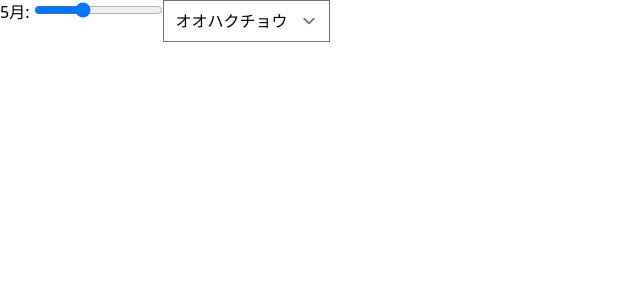
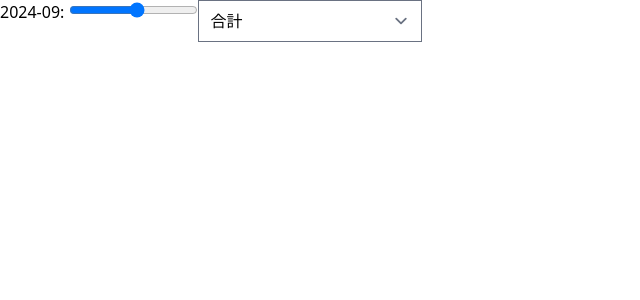
Before and after one commit to nenoi0810/wataridori-map, a SvelteKit app: page / in a window 1280 px wide. Shown: the top 300 px of the page, without its empty margins (0-640 px from the left). Built offline with nearby package versions, Linux system fonts and the light colour scheme.

Commit message:
feat:月別の観測羽数を地図上に表示する基本実装

```diff
--- a/package.json
+++ b/package.json
@@ -21,6 +21,7 @@
 		"@tailwindcss/forms": "^0.5.9",
 		"@tailwindcss/typography": "^0.5.15",
 		"@tailwindcss/vite": "^4.0.0",
+		"@types/papaparse": "^5.3.16",
 		"prettier": "^3.4.2",
 		"prettier-plugin-svelte": "^3.3.3",
 		"prettier-plugin-tailwindcss": "^0.6.11",
@@ -30,5 +31,8 @@
 		"tailwindcss": "^4.0.0",
 		"typescript": "^5.0.0",
 		"vite": "^6.2.6"
+	},
+	"dependencies": {
+		"papaparse": "^5.5.3"
 	}
 }
--- /dev/null
+++ b/src/lib/loadcsv.ts
@@ -0,0 +1,99 @@
+import Papa from 'papaparse';
+import observe02 from './observe02.csv?raw';
+
+// 月別データの型定義
+interface MonthlyData {
+	[year_month: string]: {
+		[species: string]: number;
+	};
+}
+
+// CSVデータを月別に整形する関数
+function transformToMonthlyData(csvString: string): MonthlyData {
+	const result: MonthlyData = {};
+
+	const csvData = Papa.parse(csvString, {
+		header: true,
+		skipEmptyLines: true
+	});
+
+	if (!csvData.data || csvData.data.length === 0) {
+		return result;
+	}
+
+	const rows = csvData.data as any[];
+	const headers = Object.keys(rows[0]);
+
+	// 日付の列を抽出（name以外の列）
+	const dateColumns = headers.filter((header) => header !== 'name' && header.includes('/'));
+
+	rows.forEach((row: any) => {
+		if (!row.name) return;
+
+		// 種名から【】部分を除去してクリーンアップ
+		const cleanSpeciesName = row.name.replace(/\s*【.*?】\s*/, '').trim();
+
+		dateColumns.forEach((dateCol) => {
+			const value = row[dateCol];
+			if (value && value !== '' && !isNaN(Number(value))) {
+				// 日付から年月を抽出（例: "2024/09/03" -> "2024-09"）
+				const dateParts = dateCol.split('/');
+				if (dateParts.length >= 2) {
+					const yearMonth = `${dateParts[0]}-${dateParts[1].padStart(2, '0')}`;
+
+					// 月別データの初期化
+					if (!result[yearMonth]) {
+						result[yearMonth] = {};
+					}
+
+					// 同じ種の複数の観測データがある場合は合計する
+					if (result[yearMonth][cleanSpeciesName]) {
+						result[yearMonth][cleanSpeciesName] += Number(value);
+					} else {
+						result[yearMonth][cleanSpeciesName] = Number(value);
+					}
+
+					// 月別の全種類のカウントの合計値
+					if (!result[yearMonth]['total']) {
+						result[yearMonth]['total'] = 0;
+					}
+					result[yearMonth]['total'] += Number(value);
+				}
+			}
+		});
+	});
+
+	return result;
+}
+
+// 利用可能な鳥の種族リストを取得する関数
+function getSpeciesList(csvString: string): string[] {
+	const csvData = Papa.parse(csvString, {
+		header: true,
+		skipEmptyLines: true
+	});
+
+	if (!csvData.data || csvData.data.length === 0) {
+		return [];
+	}
+
+	const rows = csvData.data as any[];
+	const species = rows
+		.map((row: any) => {
+			if (!row.name) return null;
+			// 種名から【】部分を除去してクリーンアップ
+			return row.name.replace(/\s*【.*?】\s*/, '').trim();
+		})
+		.filter((name): name is string => name !== null && name !== '');
+
+	// 重複を除去してソート
+	return [...new Set(species)].sort();
+}
+
+const observationData = {
+	'2': transformToMonthlyData(observe02)
+};
+
+const speciesList = getSpeciesList(observe02);
+
+export { observationData, speciesList };
--- a/src/lib/observation.json
+++ b/src/lib/observation.json
@@ -3,23 +3,23 @@
 "name": "observation",
 "crs": { "type": "name", "properties": { "name": "urn:ogc:def:crs:OGC:1.3:CRS84" } },
 "features": [
-{ "type": "Feature", "properties": { "name": "浜頓別クッチャロ湖\n", "id": 1 }, "geometry": { "type": "Point", "coordinates": [ 142.329396643589803, 45.135507600205408 ] } },
+{ "type": "Feature", "properties": { "name": "浜頓別クッチャロ湖", "id": 1 }, "geometry": { "type": "Point", "coordinates": [ 142.329396643589803, 45.135507600205408 ] } },
 { "type": "Feature", "properties": { "name": "宮島沼", "id": 2 }, "geometry": { "type": "Point", "coordinates": [ 141.713270065447404, 43.332341563665487 ] } },
 { "type": "Feature", "properties": { "name": "ウトナイ湖", "id": 3 }, "geometry": { "type": "Point", "coordinates": [ 141.707678758185693, 42.698652936985027 ] } },
-{ "type": "Feature", "properties": { "name": "濤沸湖\n", "id": 4 }, "geometry": { "type": "Point", "coordinates": [ 144.401496847987858, 43.93458318274493 ] } },
-{ "type": "Feature", "properties": { "name": "野付半島・野付湾\n", "id": 5 }, "geometry": { "type": "Point", "coordinates": [ 145.248566454191888, 43.583406151531733 ] } },
+{ "type": "Feature", "properties": { "name": "濤沸湖", "id": 4 }, "geometry": { "type": "Point", "coordinates": [ 144.401496847987858, 43.93458318274493 ] } },
+{ "type": "Feature", "properties": { "name": "野付半島・野付湾", "id": 5 }, "geometry": { "type": "Point", "coordinates": [ 145.248566454191888, 43.583406151531733 ] } },
 { "type": "Feature", "properties": { "name": "厚岸・別寒辺牛・霧多布（別寒辺牛川下流・厚岸湖）", "id": 61 }, "geometry": { "type": "Point", "coordinates": [ 144.896590128151246, 43.0458401841504 ] } },
-{ "type": "Feature", "properties": { "name": "厚岸・別寒辺牛・霧多布（琵琶瀬川下流）\n", "id": 62 }, "geometry": { "type": "Point", "coordinates": [ 145.075775583095151, 43.062022402470461 ] } },
-{ "type": "Feature", "properties": { "name": "風蓮湖 根室市側\n", "id": 71 }, "geometry": { "type": "Point", "coordinates": [ 145.407621647764415, 43.274244369200893 ] } },
-{ "type": "Feature", "properties": { "name": "風蓮湖 別海町側\n", "id": 72 }, "geometry": { "type": "Point", "coordinates": [ 145.263700844590147, 43.339759602631219 ] } },
-{ "type": "Feature", "properties": { "name": "小湊\n", "id": 8 }, "geometry": { "type": "Point", "coordinates": [ 140.972010025636507, 40.937765716569707 ] } },
+{ "type": "Feature", "properties": { "name": "厚岸・別寒辺牛・霧多布（琵琶瀬川下流）", "id": 62 }, "geometry": { "type": "Point", "coordinates": [ 145.075775583095151, 43.062022402470461 ] } },
+{ "type": "Feature", "properties": { "name": "風蓮湖 根室市側", "id": 71 }, "geometry": { "type": "Point", "coordinates": [ 145.407621647764415, 43.274244369200893 ] } },
+{ "type": "Feature", "properties": { "name": "風蓮湖 別海町側", "id": 72 }, "geometry": { "type": "Point", "coordinates": [ 145.263700844590147, 43.339759602631219 ] } },
+{ "type": "Feature", "properties": { "name": "小湊", "id": 8 }, "geometry": { "type": "Point", "coordinates": [ 140.972010025636507, 40.937765716569707 ] } },
 { "type": "Feature", "properties": { "name": "十和田湖", "id": 9 }, "geometry": { "type": "Point", "coordinates": [ 140.869685791226914, 40.458822686574422 ] } },
-{ "type": "Feature", "properties": { "name": "大潟草原\n", "id": 10 }, "geometry": { "type": "Point", "coordinates": [ 139.94233309645, 40.007970079279936 ] } },
+{ "type": "Feature", "properties": { "name": "大潟草原", "id": 10 }, "geometry": { "type": "Point", "coordinates": [ 139.94233309645, 40.007970079279936 ] } },
 { "type": "Feature", "properties": { "name": "伊豆沼", "id": 11 }, "geometry": { "type": "Point", "coordinates": [ 141.107789302729998, 38.717736927040121 ] } },
-{ "type": "Feature", "properties": { "name": "大山上池・下池\n", "id": 12 }, "geometry": { "type": "Point", "coordinates": [ 139.758490430065137, 38.757954275565027 ] } },
+{ "type": "Feature", "properties": { "name": "大山上池・下池", "id": 12 }, "geometry": { "type": "Point", "coordinates": [ 139.758490430065137, 38.757954275565027 ] } },
 { "type": "Feature", "properties": { "name": "谷津", "id": 13 }, "geometry": { "type": "Point", "coordinates": [ 140.005276988489072, 35.678620912108855 ] } },
 { "type": "Feature", "properties": { "name": "片野鴨池", "id": 14 }, "geometry": { "type": "Point", "coordinates": [ 136.290814699852575, 36.321581301978419 ] } },
-{ "type": "Feature", "properties": { "name": "佐潟\n", "id": 15 }, "geometry": { "type": "Point", "coordinates": [ 138.874281162089062, 37.815803970746629 ] } },
+{ "type": "Feature", "properties": { "name": "佐潟", "id": 15 }, "geometry": { "type": "Point", "coordinates": [ 138.874281162089062, 37.815803970746629 ] } },
 { "type": "Feature", "properties": { "name": "藤前干潟", "id": 16 }, "geometry": { "type": "Point", "coordinates": [ 136.837001290408921, 35.076922806010508 ] } },
 { "type": "Feature", "properties": { "name": "浜甲子園", "id": 17 }, "geometry": { "type": "Point", "coordinates": [ 135.356260521767581, 34.710136361654612 ] } },
 { "type": "Feature", "properties": { "name": "中海", "id": 18 }, "geometry": { "type": "Point", "coordinates": [ 133.194224576826315, 35.474226119808819 ] } },
--- a/src/routes/+page.svelte
+++ b/src/routes/+page.svelte
@@ -2,19 +2,31 @@
 	import { CircleLayer, GeoJSONSource, MapLibre } from 'svelte-maplibre-gl';
 	import observasion from '$lib/observation.json';
 
-	let sliderValue = $state(5);
-	let selectedOption = $state('オオハクチョウ');
+	import { observationData, speciesList } from '$lib/loadcsv';
+
+	// 2024-01 = 1, 2024-12 = 12, 2025-01 = 13, ...
+	let sliderValue = $state(9);
+
+	// 整数値 -> 年月文字列
+	let yearmonth = $derived(() => {
+		const year = Math.floor((sliderValue - 1) / 12) + 2024;
+		const month = ((sliderValue - 1) % 12) + 1;
+		return `${year}-${String(month).padStart(2, '0')}`;
+	});
+
+	let selectedOption = $state('total');
 </script>
 
 <div class="flex">
 	<div>
-		{sliderValue}月:
-		<input type="range" min="1" max="12" bind:value={sliderValue} class="slider" id="myRange" />
+		{yearmonth()}:
+		<input type="range" min="1" max="16" bind:value={sliderValue} class="slider" id="myRange" />
 	</div>
 	<select bind:value={selectedOption} class="select">
-		<option value="オオハクチョウ">オオハクチョウ</option>
-		<option value="コハクチョウ">コハクチョウ</option>
-		<option value="カモ類">カモ類</option>
+		<option value="total">合計</option>
+		{#each speciesList as species}
+			<option value={species}>{species}</option>
+		{/each}
 	</select>
 </div>
 
@@ -47,7 +59,12 @@
 			id="observations"
 			paint={{
 				'circle-color': '#00BFFF',
-				'circle-radius': 5
+				'circle-radius': [
+					'case',
+					['==', ['get', 'id'], 2],
+					['sqrt', observationData['2']?.[yearmonth()]?.[selectedOption] ?? 0],
+					0
+				]
 			}}
 		/>
 	</GeoJSONSource>
```
Also changed, not shown: src/lib/observe02.csv (added), 1 other file (tests, documents, lock files or other folders).
